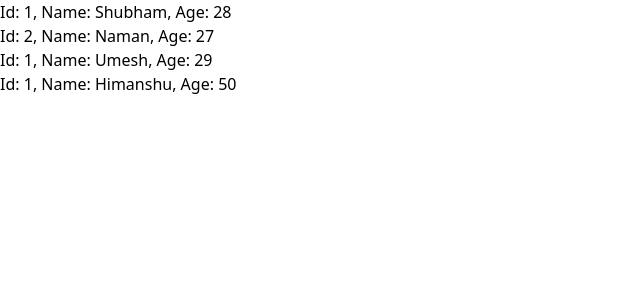
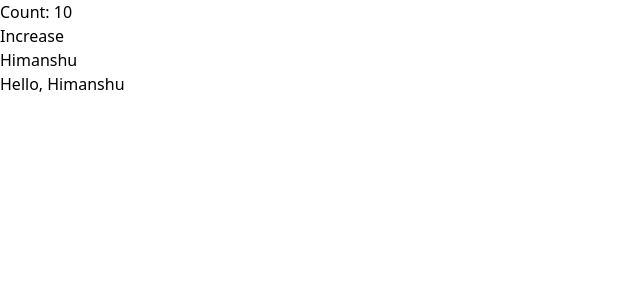
Before and after one commit to Him104/technica, a React (Vite) app: page / in a window 1280 px wide. Shown: the top 300 px of the page, without its empty margins (0-640 px from the left). Built offline with nearby package versions, Linux system fonts and the light colour scheme.

Commit message:
state, events and form handling

```diff
--- a/src/App.jsx
+++ b/src/App.jsx
@@ -4,6 +4,7 @@
 // import Header from "./components/Header";
 // import TodoList from "./components/TodoList";
 import Parent from "./components/Parent";
+import State from "./components/State";
 export default function App() {
 //   const todos = [{id:1, task: 'Learn React', completed: false},
 //     {id:2, task: 'Build Project', completed: true},
@@ -20,7 +21,9 @@ export default function App() {
 
 
 
-      <Parent/>
+      {/* <Parent/> */}
+
+      <State/>
     </>
   );
 }
--- a/src/components/Child.jsx
+++ b/src/components/Child.jsx
@@ -1,21 +1,18 @@
-
-const Child = ({ users}) => {
+const Child = ({ users }) => {
   return (
     <div>
-     {/* <p>Hello, My name is {user.name} and I am {user.age} years old</p>
-     */}
-    <ul>
-{users.map((user)=> (
+      {/* <p>Hello, My name is {user.name} and I am {user.age} years old</p>
+       */}
+      <ul>
+        {users.map((user) => (
+          <li key={user.id}>
+            {" "}
+            Id: {user.id}, Name: {user.name}, Age: {user.age}
+          </li>
+        ))}
+      </ul>
+    </div>
+  );
+};
 
-    <li key={user.id}> Id: {user.id}, Name: {user.name}, Age: {user.age}</li>
-))}
-
-
-    </ul>
-
-
- </div>
-  )
-}
-
-export default Child
+export default Child;
--- /dev/null
+++ b/src/components/State.jsx
@@ -0,0 +1,22 @@
+import { useState } from "react";
+
+const State = () => {
+  const [count, setCount] = useState(10);
+  console.log("this is count: ", count, "this is setCount: ", setCount);
+const [name, setName] = useState("Himanshu")
+
+
+  return (
+    <div>
+      <p>Count: {count}</p>
+      <button onClick={()=>count==0 ? null : setCount(count - 1)} className="bg-orange-300" >Increase</button>
+
+      <br/>
+    <input type="text" value={name} onChange={(e) =>setName(e.target.value)} className="border border-gray-500 rounded-xl p-2 mt-5"></input>
+    <h1>Hello, {name}</h1>
+
+    </div>
+  );
+};
+
+export default State;
```
Also changed, not shown: 1 other file (tests, documents, lock files or other folders).
